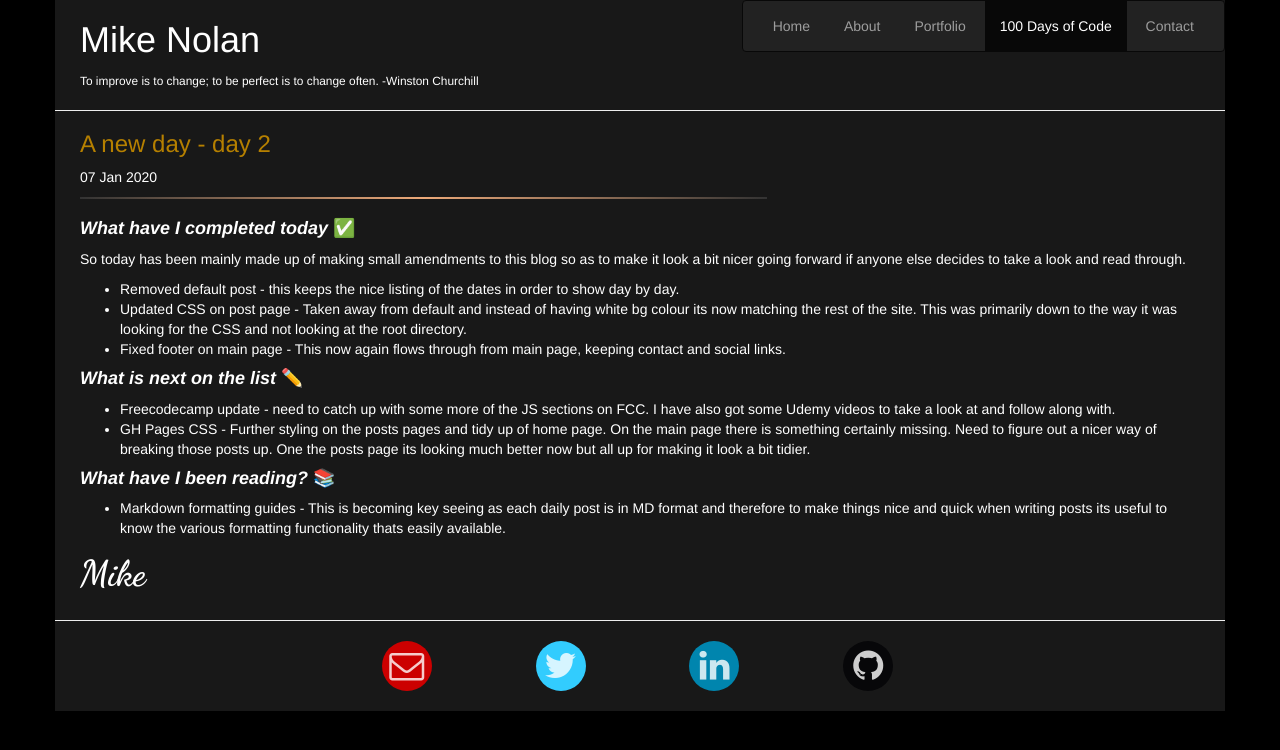
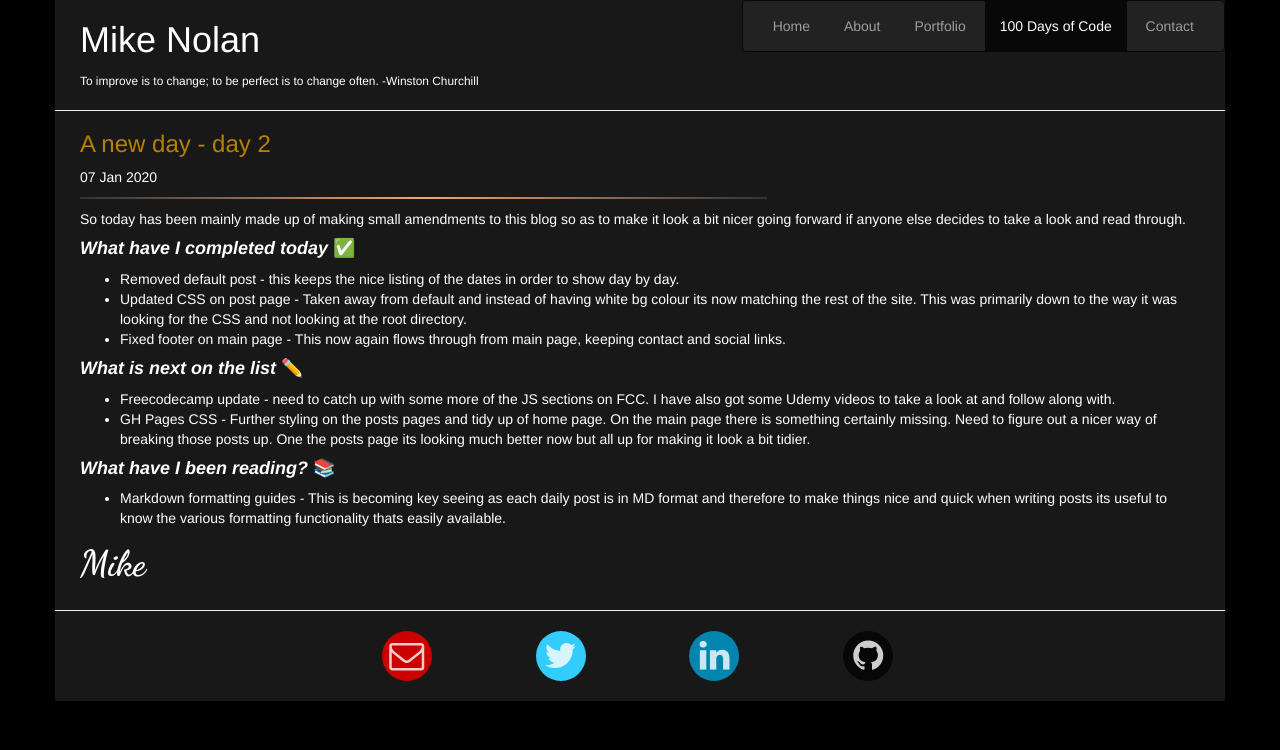
Before and after one commit to mikechristopher/100daysofcode, a Jekyll site: the page built from _posts/2021-01-07-A-New-Day-Day2.md, in a window 1280 px wide. Shown: the top 750 px of the page. Built offline with Jekyll 4.4.1, drawn with Linux system fonts in a browser that asks for light colours; nearby versions of some CDN libraries; emoji names are drawn with the system emoji font.

Commit message:
tweaked format

```diff
--- a/_posts/2021-01-07-A-New-Day-Day2.md
+++ b/_posts/2021-01-07-A-New-Day-Day2.md
@@ -4,9 +4,9 @@ title: "A new day - day 2"
 date: 2020-01-07
 ---
 
+So today has been mainly made up of making small amendments to this blog so as to make it look a bit nicer going forward if anyone else decides to take a look and read through.
+
 #### ***What have I completed today*** :white_check_mark:
-
-So today has been mainly made up of making small amendments to this blog so as to make it look a bit nicer going forward if anyone else decides to take a look and read through.
 
 - Removed default post - this keeps the nice listing of the dates in order to show day by day.
 - Updated CSS on post page - Taken away from default and instead of having white bg colour its now matching the rest of the site.  This was primarily down to the way it was looking for the CSS and not looking at the root directory.
```
Also changed, not shown: _posts/2021-01-08-Its-Friday-Day3.md (+2 -2 lines).
